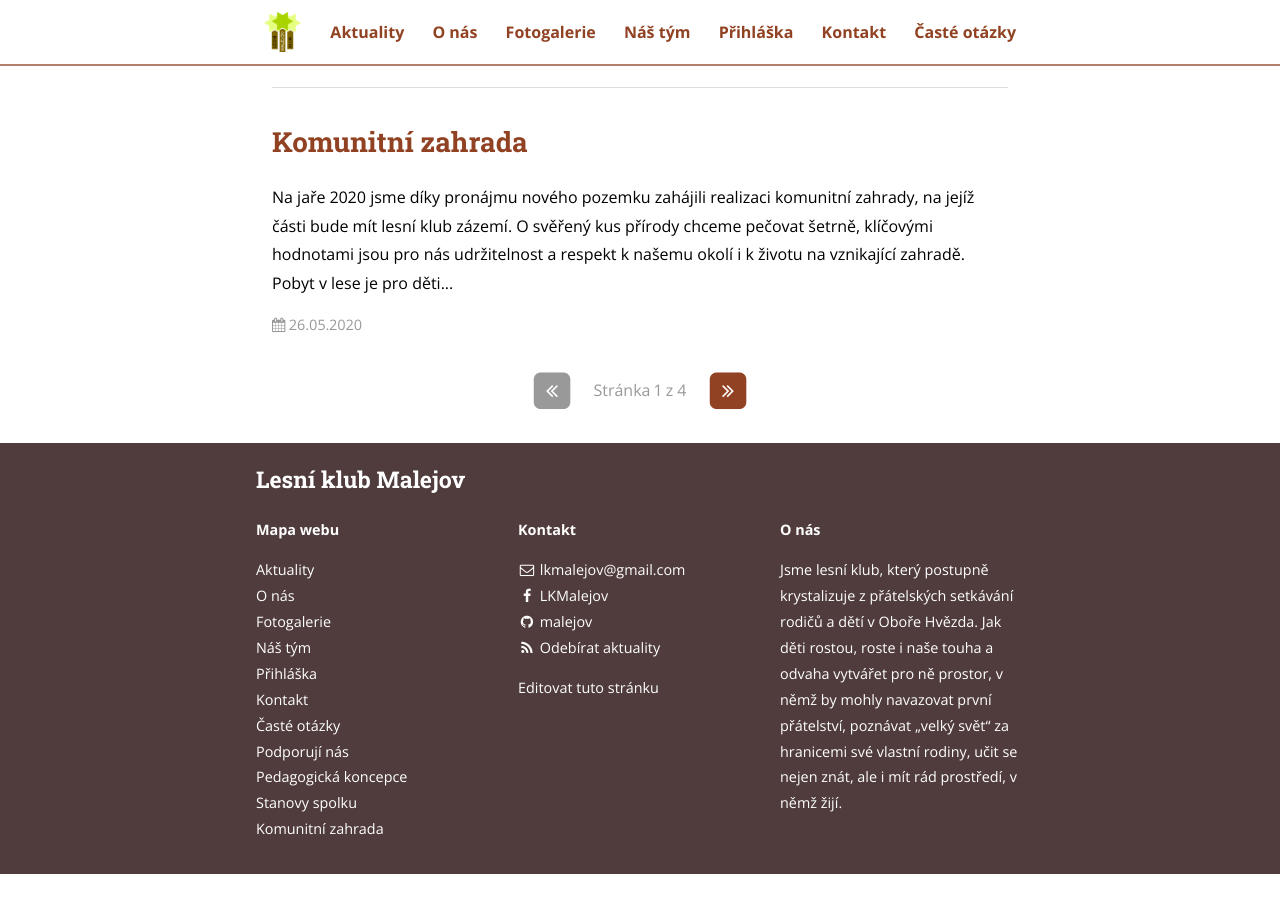
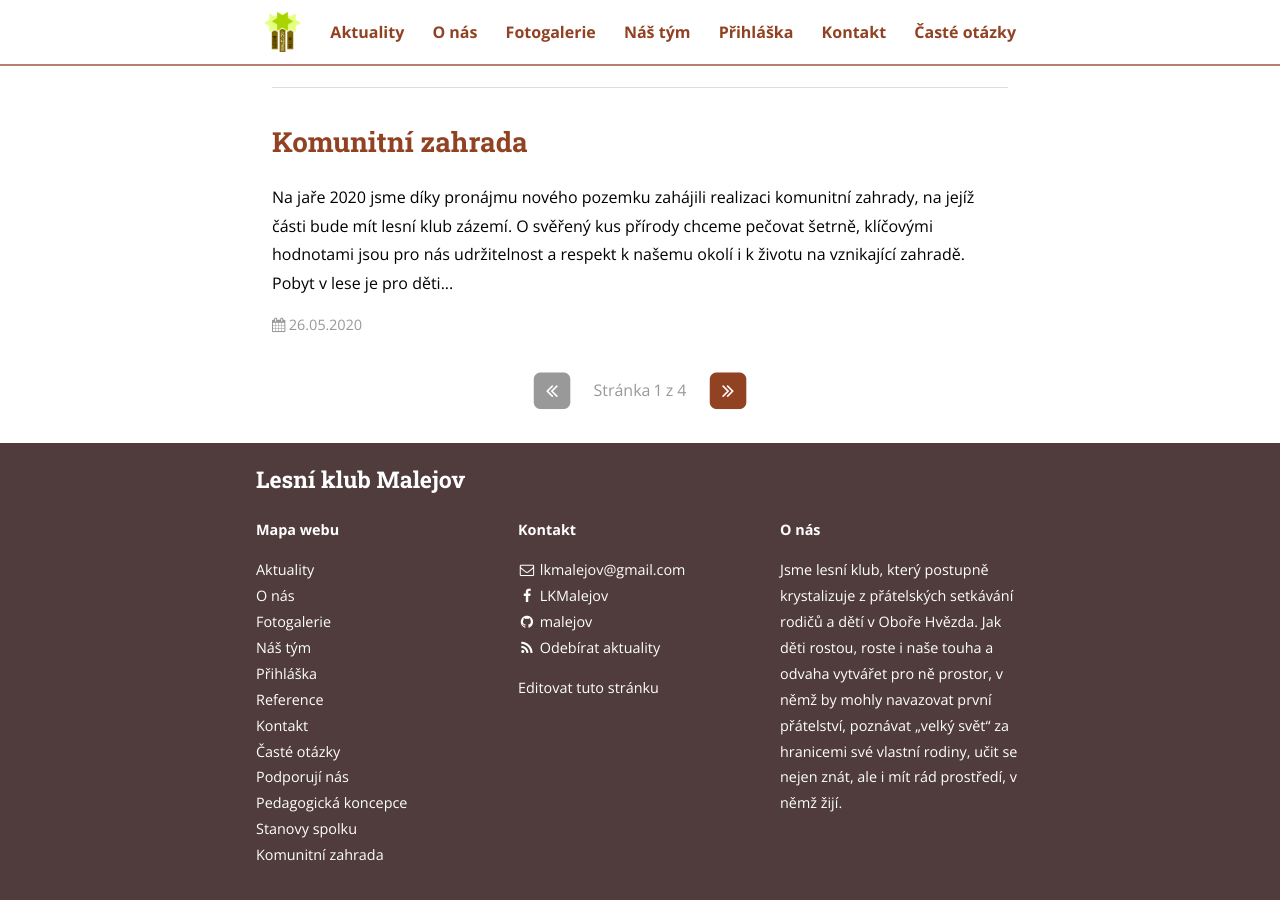
Before and after one commit to bencentra/centrarium, a Jekyll site: the page built from index.html, in a window 1280 px wide and 900 px high, scrolled down 2534 px. Built offline with Jekyll 4.4.1, drawn with Linux system fonts in a browser that asks for light colours; nearby versions of some CDN libraries; the list of posts is cut into pages by our own code; before the commit the page ends 3408 px from its top, so only the background shows below that.

Commit message:
Reference v dolnim menu.

```diff
--- a/_includes/nav_links_footer.html
+++ b/_includes/nav_links_footer.html
@@ -3,6 +3,7 @@
 <li class="nav-link"><a href="{{ "/fotogalerie/" | prepend: site.baseurl }}">Fotogalerie</a></li>
 <li class="nav-link"><a href="{{ "/nas-tym/" | prepend: site.baseurl }}">Náš tým</a></li>
 <li class="nav-link"><a href="{{ "/prihlaska/" | prepend: site.baseurl }}">Přihláška</a></li>
+<li class="nav-link"><a href="{{ "/reference/" | prepend: site.baseurl }}">Reference</a></li>
 <li class="nav-link"><a href="{{ "/kontakt/" | prepend: site.baseurl }}">Kontakt</a></li>
 <li class="nav-link"><a href="{{ "/faq/" | prepend: site.baseurl }}">Časté otázky</a></li>
 <li class="nav-link"><a href="{{ "/podporuji-nas/" | prepend: site.baseurl }}">Podporují nás</a></li>
```
